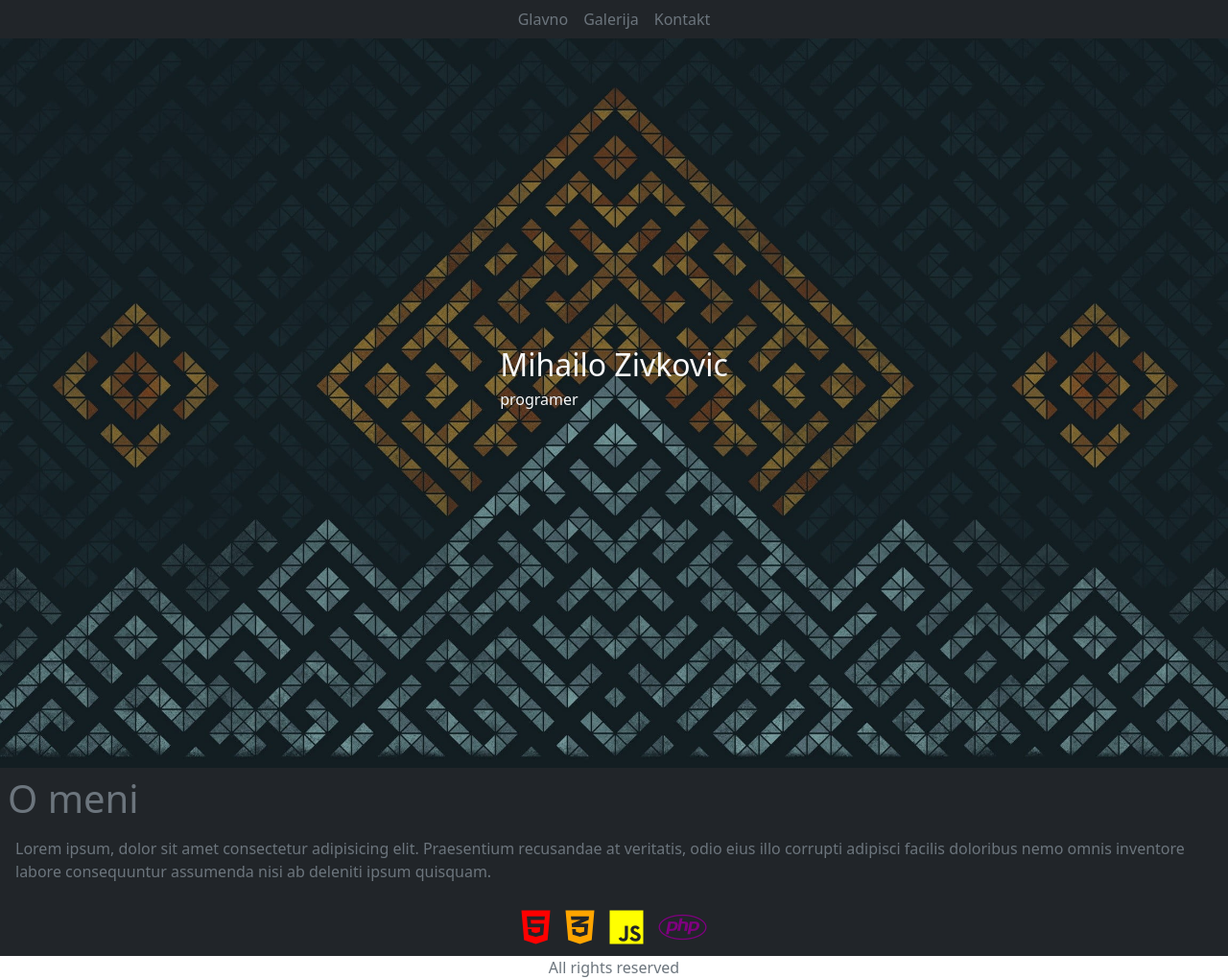
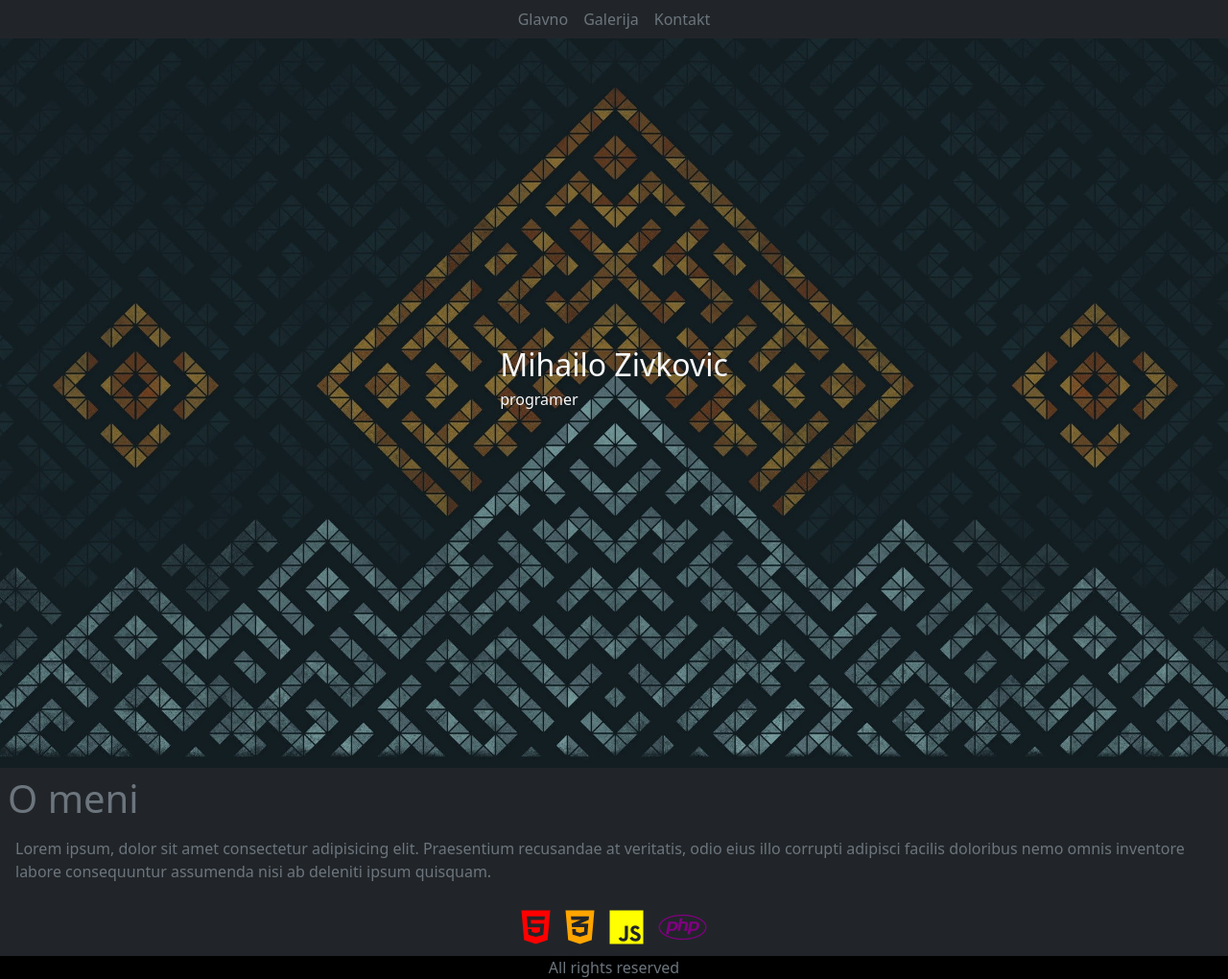
Before and after one commit to mihailozivk/cv4, a plain HTML site: page index.html in a window 1280 px wide. Shown: the whole page at 96% size. Drawn offline with Linux system fonts and the light colour scheme.

Commit message:
Add files via upload

```diff
--- a/css/style.css
+++ b/css/style.css
@@ -28,3 +28,7 @@
 .fa-php {
     color: purple;
 }
+
+.footer {
+    background-color: black;
+}
```
